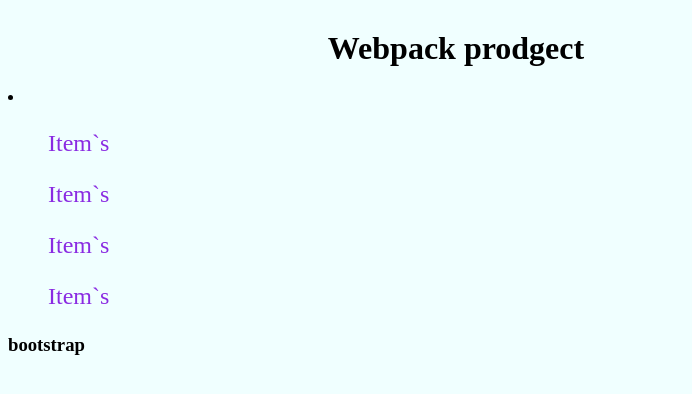
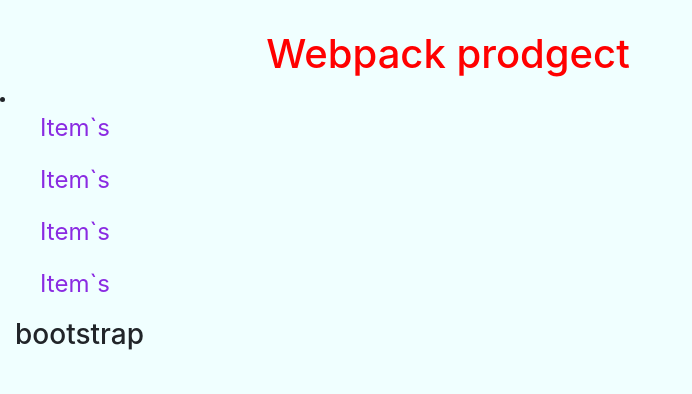
Before and after one commit to zin4ik/WebpackBasic, a website built with webpack: page src/index.html in a window 1280 px wide. Shown: the whole page, without its empty margins (0-692 px from the left). Built offline with nearby package versions, Linux system fonts and the light colour scheme.

Commit message:
add jQuery

```diff
--- /dev/null
+++ b/src/bootstrap-castum/_bootstrap-castum.scss
@@ -0,0 +1,44 @@
+/*!
+ * Bootstrap v4.3.1 (https://getbootstrap.com/)
+ * Copyright 2011-2019 The Bootstrap Authors
+ * Copyright 2011-2019 Twitter, Inc.
+ * Licensed under MIT (https://github.com/twbs/bootstrap/blob/master/LICENSE)
+ */
+
+ @import "~bootstrap/scss/functions";  // Требуемое
+ @import "~bootstrap/scss/variables";  // Требуемое
+ @import "~bootstrap/scss/mixins";     // Требуемое
+ @import "~bootstrap/scss/root";
+ @import "~bootstrap/scss/reboot";
+ @import "~bootstrap/scss/type";
+//  @import "~bootstrap/scss/images";
+//  @import "~bootstrap/scss/code";
+ @import "~bootstrap/scss/grid";
+//  @import "~bootstrap/scss/tables";
+//  @import "~bootstrap/scss/forms";
+//  @import "~bootstrap/scss/buttons";
+//  @import "~bootstrap/scss/transitions";
+//  @import "~bootstrap/scss/dropdown";
+//  @import "~bootstrap/scss/button-group";
+//  @import "~bootstrap/scss/input-group";
+//  @import "~bootstrap/scss/custom-forms";
+//  @import "~bootstrap/scss/nav";
+//  @import "~bootstrap/scss/navbar";
+//  @import "~bootstrap/scss/card";
+//  @import "~bootstrap/scss/breadcrumb";
+//  @import "~bootstrap/scss/pagination";
+//  @import "~bootstrap/scss/badge";
+//  @import "~bootstrap/scss/jumbotron";
+//  @import "~bootstrap/scss/alert";
+//  @import "~bootstrap/scss/progress";
+//  @import "~bootstrap/scss/media";
+//  @import "~bootstrap/scss/list-group";
+//  @import "~bootstrap/scss/close";
+//  @import "~bootstrap/scss/toasts";
+//  @import "~bootstrap/scss/modal";
+//  @import "~bootstrap/scss/tooltip";
+//  @import "~bootstrap/scss/popover";
+//  @import "~bootstrap/scss/carousel";
+//  @import "~bootstrap/scss/spinners";
+//  @import "~bootstrap/scss/utilities";
+ @import "~bootstrap/scss/print";
--- a/src/bootstrap-castum/bootstrap-castum.scss
+++ /dev/null
@@ -1,44 +0,0 @@
-/*!
- * Bootstrap v4.3.1 (https://getbootstrap.com/)
- * Copyright 2011-2019 The Bootstrap Authors
- * Copyright 2011-2019 Twitter, Inc.
- * Licensed under MIT (https://github.com/twbs/bootstrap/blob/master/LICENSE)
- */
-
- @import "./node_modules/bootstrap/scss/functions";
- @import "./node_modules/bootstrap/scss/variables";
- @import "./node_modules/bootstrap/scss/mixins";
- @import "./node_modules/bootstrap/scss/root";
- @import "./node_modules/bootstrap/scss/reboot";
- @import "./node_modules/bootstrap/scss/type";
-//  @import "./node_modules/bootstrap/scss/images";
-//  @import "./node_modules/bootstrap/scss/code";
- @import "./node_modules/bootstrap/scss/grid";
-//  @import "./node_modules/bootstrap/scss/tables";
-//  @import "./node_modules/bootstrap/scss/forms";
-//  @import "./node_modules/bootstrap/scss/buttons";
-//  @import "./node_modules/bootstrap/scss/transitions";
-//  @import "./node_modules/bootstrap/scss/dropdown";
-//  @import "./node_modules/bootstrap/scss/button-group";
-//  @import "./node_modules/bootstrap/scss/input-group";
-//  @import "./node_modules/bootstrap/scss/custom-forms";
-//  @import "./node_modules/bootstrap/scss/nav";
-//  @import "./node_modules/bootstrap/scss/navbar";
-//  @import "./node_modules/bootstrap/scss/card";
-//  @import "./node_modules/bootstrap/scss/breadcrumb";
-//  @import "./node_modules/bootstrap/scss/pagination";
-//  @import "./node_modules/bootstrap/scss/badge";
-//  @import "./node_modules/bootstrap/scss/jumbotron";
-//  @import "./node_modules/bootstrap/scss/alert";
-//  @import "./node_modules/bootstrap/scss/progress";
-//  @import "./node_modules/bootstrap/scss/media";
-//  @import "./node_modules/bootstrap/scss/list-group";
-//  @import "./node_modules/bootstrap/scss/close";
-//  @import "./node_modules/bootstrap/scss/toasts";
-//  @import "./node_modules/bootstrap/scss/modal";
-//  @import "./node_modules/bootstrap/scss/tooltip";
-//  @import "./node_modules/bootstrap/scss/popover";
-//  @import "./node_modules/bootstrap/scss/carousel";
-//  @import "./node_modules/bootstrap/scss/spinners";
-//  @import "./node_modules/bootstrap/scss/utilities";
- @import "./node_modules/bootstrap/scss/print";
--- /dev/null
+++ b/src/bootstrap-castum/castum-bootstrap.js
@@ -0,0 +1,4 @@
+// import 'bootstrap';
+
+import 'bootstrap/js/dist/util';
+import 'bootstrap/js/dist/alert';
--- a/src/js/index.js
+++ b/src/js/index.js
@@ -1,4 +1,8 @@
 import '../scss/main.scss'
 
+import '../bootstrap-castum/castum-bootstrap.js'
 
 console.log('yes');
+jQuery(document).ready(function($){
+    $('h1').css('color','red');
+})
--- a/src/scss/main.scss
+++ b/src/scss/main.scss
@@ -1,4 +1,5 @@
-//@import'bootstrap-castum.scss';
+@import'../bootstrap-castum/bootstrap-castum.scss';
+
 
 body{
     width: 70%;
--- a/webpack.config.js
+++ b/webpack.config.js
@@ -16,8 +16,8 @@ dist: path.join(__dirname, './dist')
 
 /*=====модулі точок(файлів)входа і продакшин====*/
 module.exports = {
-     mode: 'development',
-//  mode:'production',
+    //  mode: 'development',
+ mode:'production',
     devServer: {
         port: 8081,
         overlay: {
```
Also changed, not shown: package.json (+5 -3 lines), dist/index.html (added), 3 other files.
